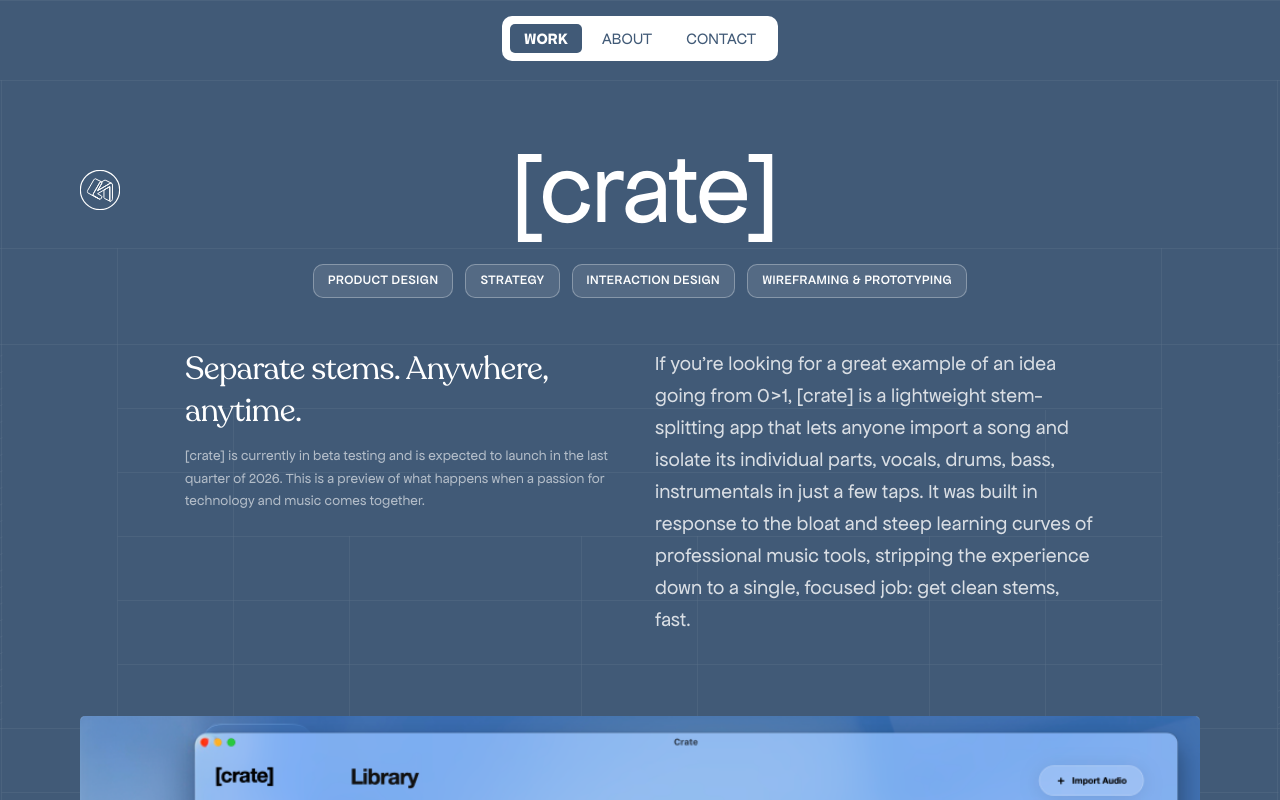
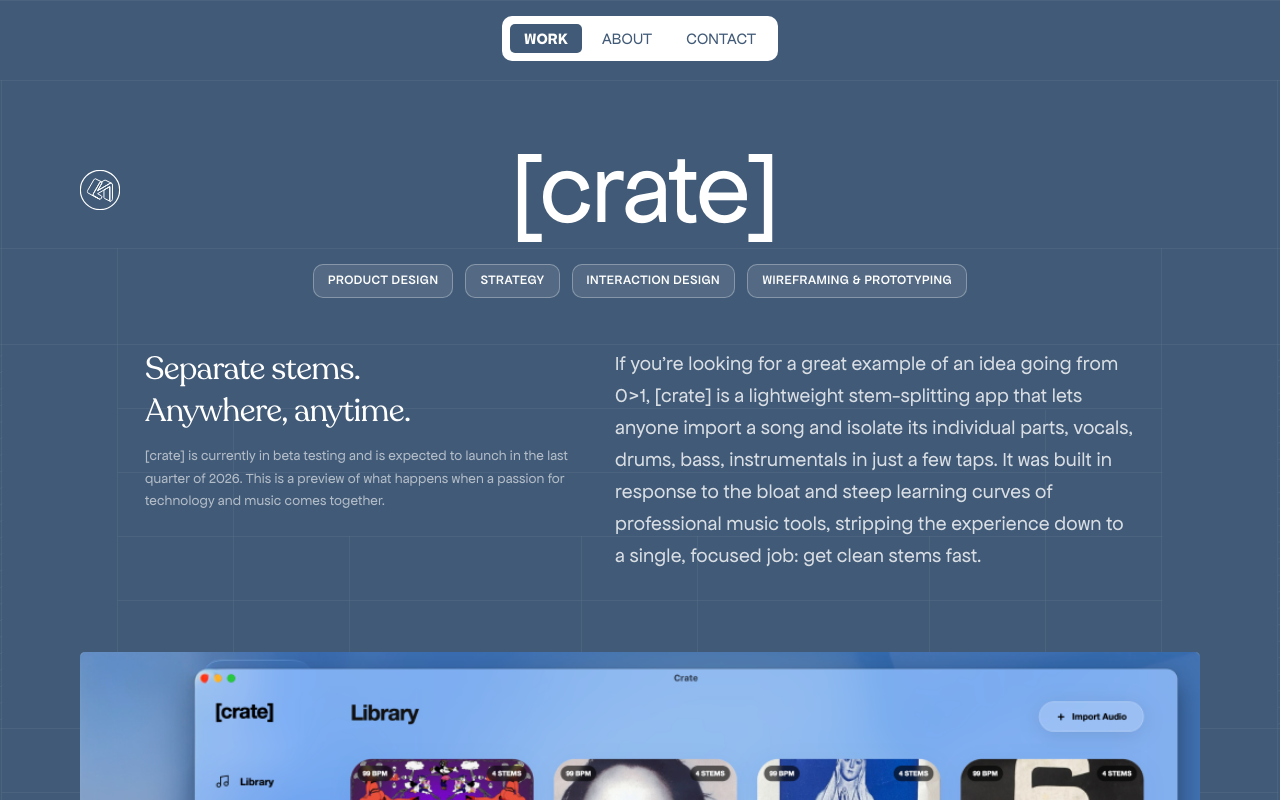
Before and after one commit to audumart/portfolio, a Next.js app: page /crate in a window 1280 px wide. Shown: the top 800 px of the page. Built offline with nearby package versions, Linux system fonts and the light colour scheme.

Commit message:
additional site content

```diff
--- a/app/crate/page.tsx
+++ b/app/crate/page.tsx
@@ -132,13 +132,13 @@ export default function CratePage() {
                 technology and music comes together.
               </p>
             </div>
-            <p className="font-ui text-[16px] md:text-[20px] leading-[1.6] text-white/80 tracking-[0.16px] xl:max-w-[440px]">
+            <p className="font-ui text-[16px] md:text-[20px] leading-[1.6] text-white/80 tracking-[0.16px] xl:max-w-[520px]">
               If you&apos;re looking for a great example of an idea going from 0&gt;1,
               [crate] is a lightweight stem-splitting app that lets anyone import a song
               and isolate its individual parts, vocals, drums, bass, instrumentals in
               just a few taps. It was built in response to the bloat and steep learning
               curves of professional music tools, stripping the experience down to a
-              single, focused job: get clean stems, fast.
+              single, focused job: get clean stems&nbsp;fast.
             </p>
           </div>
         </section>
--- a/app/globals.css
+++ b/app/globals.css
@@ -57,6 +57,10 @@ html, body {
   font-weight: 400;
   -webkit-font-smoothing: antialiased;
   -moz-osx-font-smoothing: grayscale;
+}
+
+p, li, h1, h2, h3 {
+  text-wrap: pretty;
 }
 
 /* ── Suppress all pointer/tap indicators on touch + tablet ───────
```
